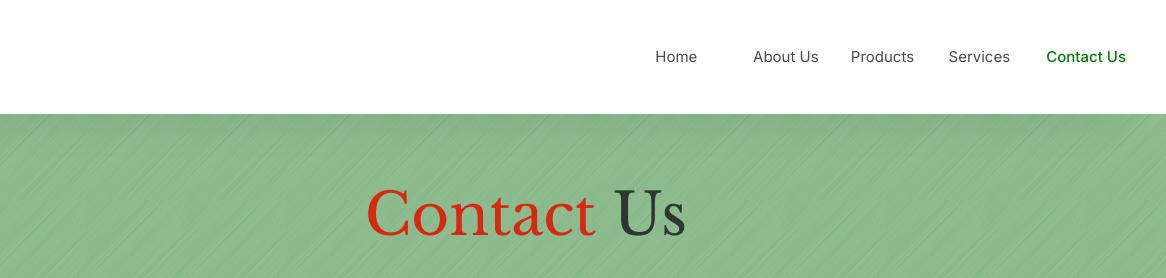
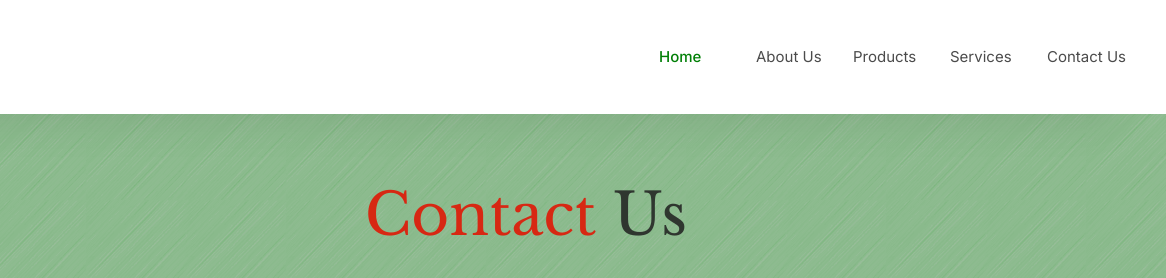
Before and after one commit to miniwebpage/edisonelectric, a plain HTML site: page contactus.html in a window 1280 px wide. Shown: the top 278 px of the page, 114-1280 px from the left. Drawn offline with nearby package versions, Linux system fonts and the light colour scheme; some packages are replaced by stand-ins of ours.

Commit message:
update contact.html

```diff
--- a/contactus.html
+++ b/contactus.html
@@ -51,7 +51,7 @@
                     </div>
                     <div class="nav_right">
                         <div class="nav_link_con desk">
-                            <a href="https://edisonelectric.github.io/" class="nav_links">Home</a>
+                            <a href="./edisonelectric/" class="nav_links active">Home</a>
                             <a href="about.html" class="nav_links">About Us</a>
                             <div class="custom_drpdwn">
                                 <a href="#" class="nav_links">Products</a>
@@ -61,8 +61,8 @@
                                     <a href="#" class="drpdwn_btn">Lightnings</a>
                                 </div>
                             </div>
-                            <a href="https://edisonelectric.github.io/#services" class="nav_links">Services</a>
-                            <a href="contactus.html" class="nav_links active">Contact Us</a>
+                            <a href="./edisonelectric/#services" class="nav_links">Services</a>
+                            <a href="contactus.html" class="nav_links">Contact Us</a>
                         </div>
                         <div class="nav_link_con mob">
                             <button id="openbtn" class="openbtn" onclick="openNav()">☰</button>
```
